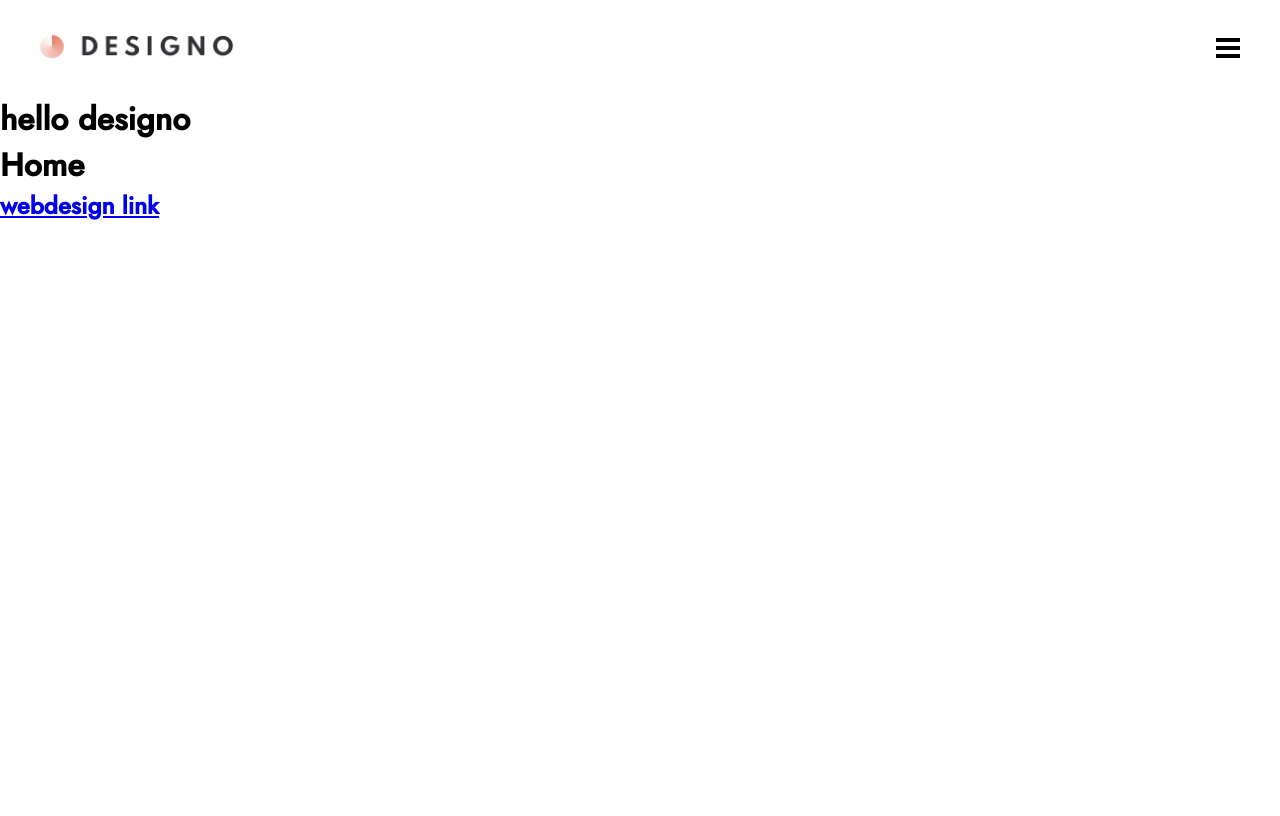
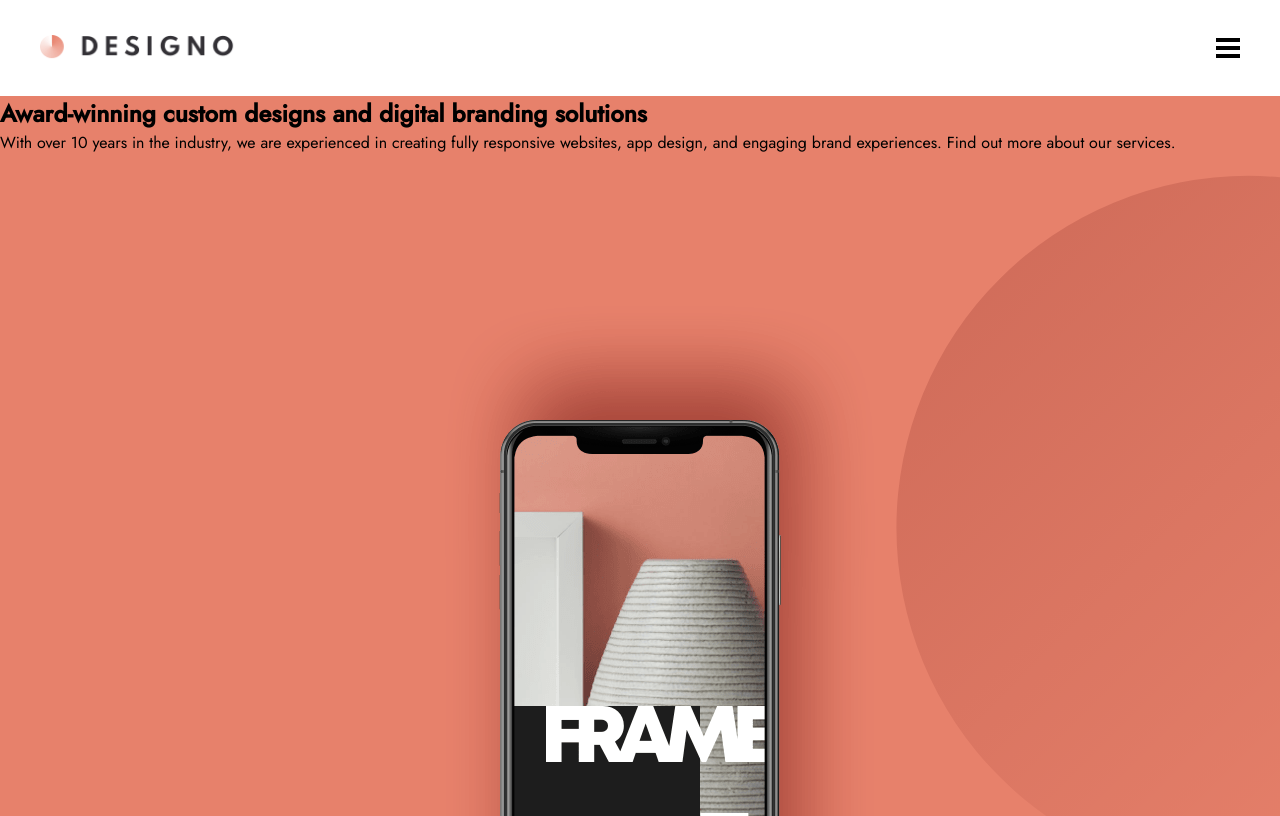
Before and after one commit to RayaneBengaoui/FM_challenge20_designo_multipage, a React (Create React App) app: page / in a window 1280 px wide. Built offline with nearby package versions, Linux system fonts and the light colour scheme.

Commit message:
Creating the introduction part of the homepage

```diff
--- a/src/App.js
+++ b/src/App.js
@@ -10,7 +10,6 @@ function App() {
     <div className="App">
       <GlobalStyle />
       <Nav />
-      <h1>hello designo</h1>
       <Switch>
         <Route path="/" exact>
           <Home />
--- a/src/components/GlobalStyle.js
+++ b/src/components/GlobalStyle.js
@@ -15,7 +15,7 @@ html{
 body{
     min-height:100vh;
     --burger-span: #000000;
-
+    --peach : #E7816B;
 }
 
 `;
--- /dev/null
+++ b/src/components/HomePage/Introduction.js
@@ -0,0 +1,50 @@
+import styled from "styled-components";
+import { motion } from "framer-motion";
+import { Link } from "react-router-dom";
+
+import background_circle from "../../assets/home/desktop/bg-pattern-hero-home.svg";
+import phone from "../../assets/home/desktop/image-hero-phone.png";
+
+const Introduction = () => {
+  return (
+    <IntroductionStyle>
+      <Presentation>
+        <h1>Award-winning custom designs and digital branding solutions</h1>
+        <p>
+          With over 10 years in the industry, we are experienced in creating
+          fully responsive websites, app design, and engaging brand experiences.
+          Find out more about our services.
+        </p>
+      </Presentation>
+      <BackgroundCircle src={background_circle} />
+      <Phone src={phone} />
+    </IntroductionStyle>
+  );
+};
+
+const IntroductionStyle = styled(motion.section)`
+  min-height: 90vh;
+  position: relative;
+  background-color: var(--peach);
+  overflow: hidden;
+`;
+
+const Presentation = styled.div``;
+
+const BackgroundCircle = styled.img`
+  position: absolute;
+  width: 44rem;
+  top: 5rem;
+  right: -20rem;
+  transform: rotate(-45deg);
+`;
+
+const Phone = styled.img`
+  position: absolute;
+  left: 50%;
+  bottom: 0;
+  max-width: 150%;
+  transform: translate(-50%, 38%);
+`;
+
+export default Introduction;
--- a/src/pages/Home.js
+++ b/src/pages/Home.js
@@ -1,12 +1,11 @@
 import { Link } from "react-router-dom";
+
+import Introduction from "../components/HomePage/Introduction";
 
 const Home = () => {
   return (
     <div className="home">
-      <h1>Home</h1>
-      <h2>
-        <Link to="/webdesign/">webdesign link</Link>
-      </h2>
+      <Introduction />
     </div>
   );
 };
```
